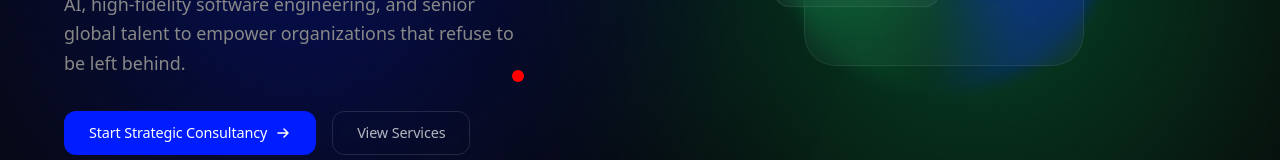
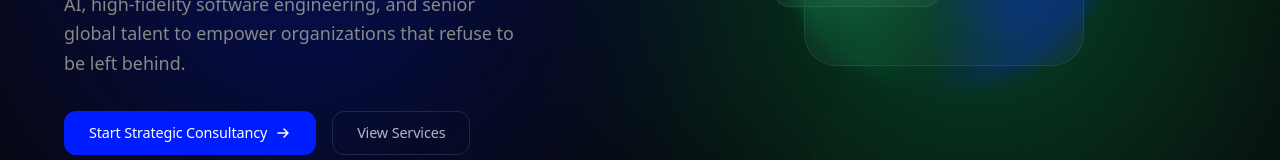
Before and after one commit to EDavidMGarcia/aptivall-v3, a Next.js app: page /en in a window 1280 px wide. Shown: the part 514-674 px from the top of the page. Built offline with nearby package versions, Linux system fonts and the light colour scheme; no server answers.

Commit message:
Correciones 1

```diff
--- a/app/components/MotionPath/ScrollStar.module.css
+++ b/app/components/MotionPath/ScrollStar.module.css
@@ -42,8 +42,8 @@
 .marker {
   width: 12px;
   height: 12px;
-  border-radius: 50%;
-  background-color: red; /* Esto rellena el círculo por completo */
+  /*border-radius: 50%;*/
+  /*background-color: red;*/ /* Esto rellena el círculo por completo */
 }
 
 /* ── Contenedor del elemento animado ── */
```
